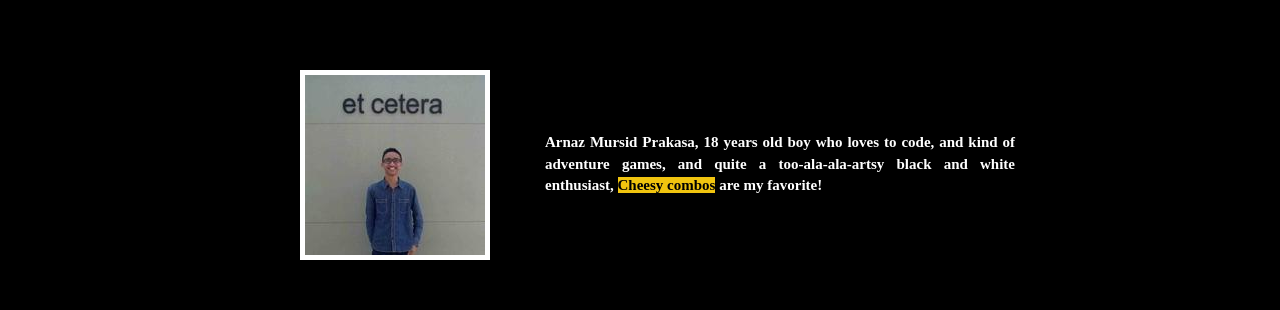
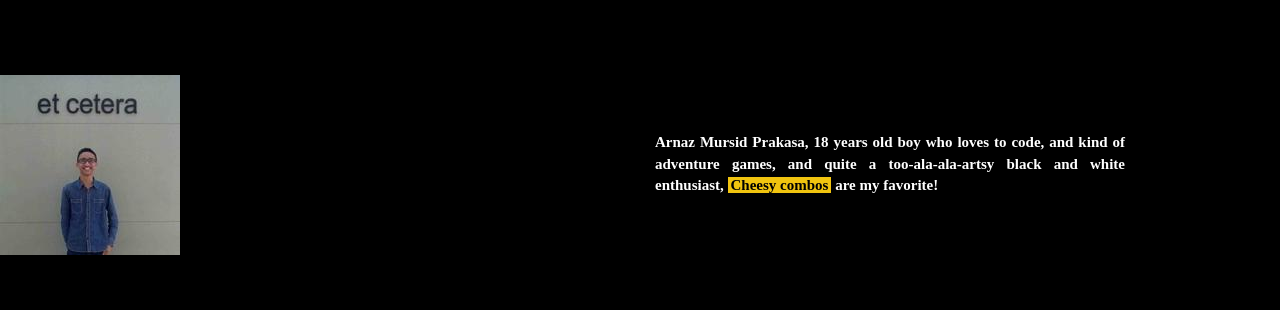
Before and after one commit to arnazmursidp/portofolio, a React (Create React App) app: page /home in a window 1280 px wide. Shown: the part 854-1164 px from the top of the page. Built offline with nearby package versions, Linux system fonts and the light colour scheme.

Commit message:
add hovering in img, and edit some animation, and add urls

```diff
--- a/media/css/Introduce.css
+++ b/media/css/Introduce.css
@@ -8,7 +8,7 @@ p{
     height: 679px;
     background: black;
     display: flex;
-    justify-content: center;
+    justify-content: space-between;
     align-items: center;
     margin: 0;
   }
@@ -20,6 +20,8 @@ p{
     transition: background-color 0.5s, color 0.5s;
     width: 500px;
     opacity: 1;
+    -webkit-transition: background-color 0.5s, color 0.5s;
+    -moz-transition: background-color 0.5s, color 0.5s;
 }
 
 .App-p-div:hover {
@@ -30,33 +32,66 @@ p{
 .yellow{
     color: black;
     background-color: #f1c40f;
+    border-left: 3px solid #f1c40f;
+    border-right: 3px solid #f1c40f;
 }
 
 /* Animation */
 .index {
-    z-index: 2;
-    position: absolute;
-    margin-right: 35em;
+    z-index: 1;
     animation: rights 1s;
     opacity: 1;
-    border: 5px solid white
+    margin-left: 0px;
 }
 
 .show{
+    width: 50%;
     margin-top: 10px;
     opacity: 1;
-    position: absolute;
     animation: lefts 1s;
     z-index: 1;
-    margin-left: 20em;
+    margin-right: 0px;
+}
+
+.hoverImg{
+    width: 421px;
+    height: 676px;
+    position: absolute;
+    background-color: white;
+    z-index: 3;
+    opacity: 0;
+    transition: opacity 0.5s;
+    display: flex;
+    flex-direction: column;
+    justify-content: space-around;
+    align-items: center;
+}
+
+.hoverImg a{
+    text-decoration: none;
+    color: gray;
+    font-size: 50px;
+    font-family: Calibri;
+    letter-spacing: 3px;
+    -webkit-transition: letter-spacing 0.5s;
+    -moz-transition: letter-spacing 0.5s;
+    transition: letter-spacing 0.5s;
+}
+
+.hoverImg a:hover{
+    letter-spacing: 10px
+}
+
+.hoverImg:hover{
+    opacity: 1;
 }
 
 @keyframes lefts {
-    from{ opacity: 0; margin-left: 30em; }
-    to{ opacity: 1; margin-left: 20em; }
+    from{ opacity: 0; margin-right: -70px; }
+    to{ opacity: 1; margin-right: 0px; }
 }
 
 @keyframes rights {
-    from{ opacity: 0; margin-right: 45em; }
-    to{ opacity: 1; margin-right: 35em; }
+    from{ opacity: 0; margin-left: -100px; }
+    to{ opacity: 1; margin-left: 0px; }
 }
```
